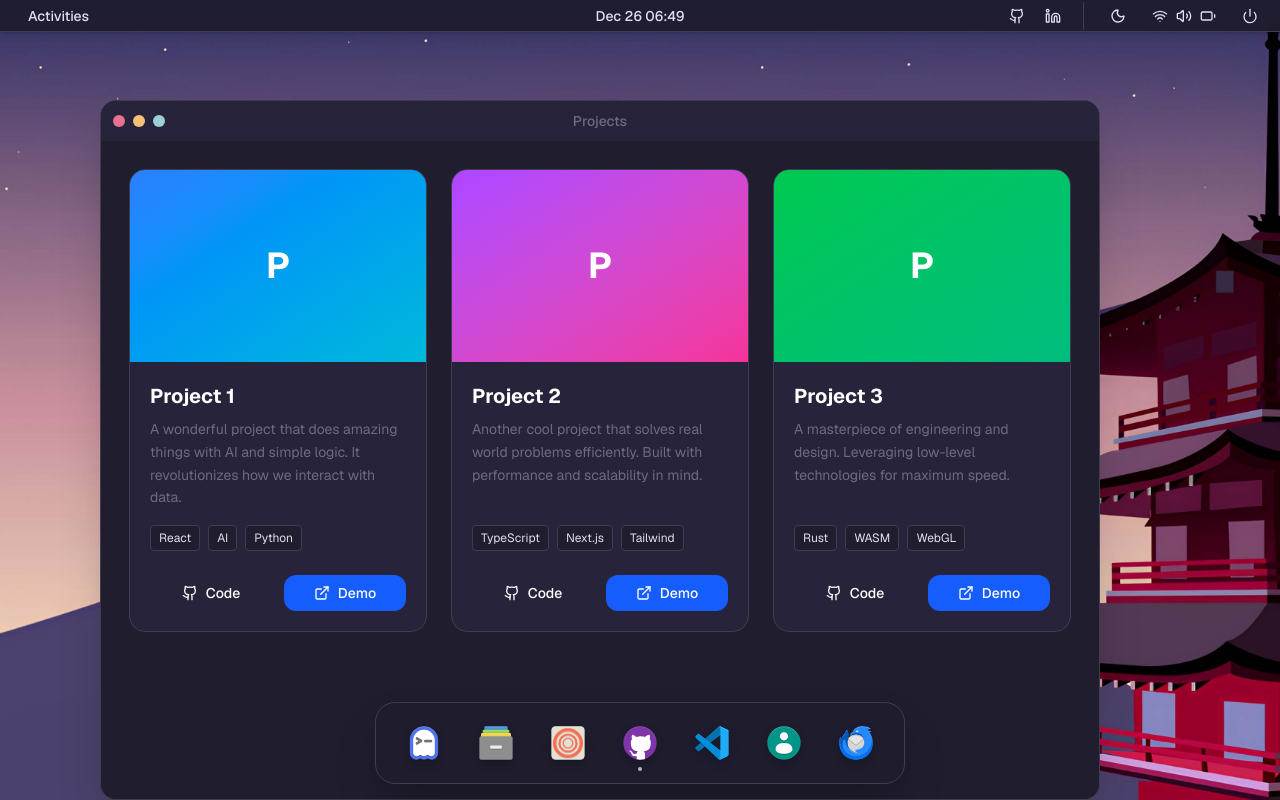
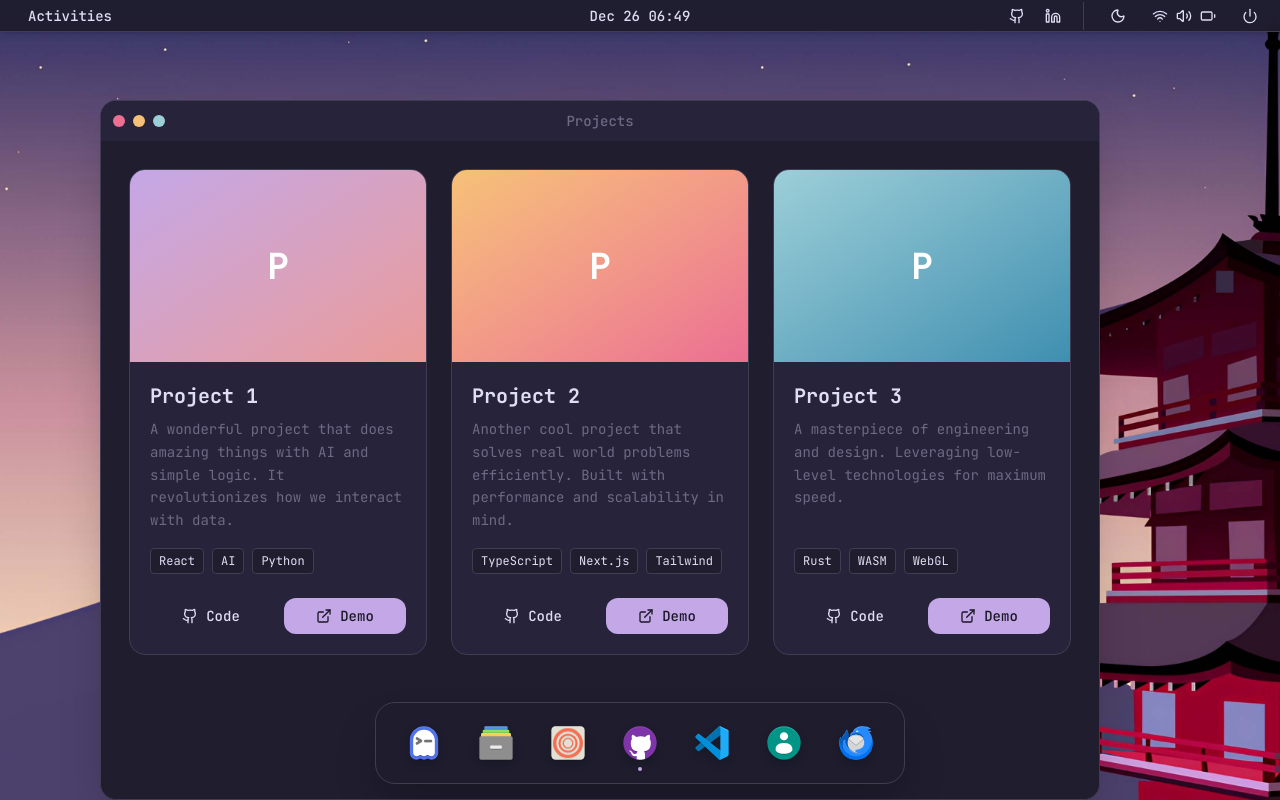
Before and after one commit to Hetav21/portfolio, a Next.js app: page / in a window 1280 px wide. Both pictures are taken after a click on the button "Projects". Built offline with nearby package versions, Linux system fonts and the light colour scheme.

Commit message:
minor changes

```diff
--- a/src/app/globals.css
+++ b/src/app/globals.css
@@ -6,8 +6,8 @@
 @theme inline {
   --color-background: var(--background);
   --color-foreground: var(--foreground);
-  --font-sans: var(--font-geist-sans);
-  --font-mono: var(--font-geist-mono);
+  --font-sans: var(--font-jetbrains-mono);
+  --font-mono: var(--font-jetbrains-mono);
   --color-sidebar-ring: var(--sidebar-ring);
   --color-sidebar-border: var(--sidebar-border);
   --color-sidebar-accent-foreground: var(--sidebar-accent-foreground);
@@ -80,8 +80,8 @@
   /* Rose Pine Accent Colors */
   --love: #eb6f92;
   --gold: #f6c177;
-  --rose: #ebbcba;
-  --pine: #31748f;
+  --rose: #ea9a97;
+  --pine: #3e8fb0;
   --foam: #9ccfd8;
   --iris: #c4a7e7;
 
--- a/src/app/layout.tsx
+++ b/src/app/layout.tsx
@@ -1,21 +1,16 @@
 import type { Metadata } from "next";
-import { Geist, Geist_Mono } from "next/font/google";
+import { JetBrains_Mono } from "next/font/google";
 import "./globals.css";
 import { ThemeProvider } from "@/components/ThemeProvider";
 
-const geistSans = Geist({
-  variable: "--font-geist-sans",
-  subsets: ["latin"],
-});
-
-const geistMono = Geist_Mono({
-  variable: "--font-geist-mono",
+const jetbrainsMono = JetBrains_Mono({
+  variable: "--font-jetbrains-mono",
   subsets: ["latin"],
 });
 
 export const metadata: Metadata = {
-  title: "Hetav Shah | AI Engineer",
-  description: "NixOS-themed portfolio of Hetav Shah, AI Engineer",
+  title: "Hetav Shah | Software Developer",
+  description: "NixOS-themed portfolio of Hetav Shah, Software Developer",
 };
 
 export default function RootLayout({
@@ -26,7 +21,7 @@ export default function RootLayout({
   return (
     <html lang="en" suppressHydrationWarning>
       <body
-        className={`${geistSans.variable} ${geistMono.variable} antialiased`}
+        className={`${jetbrainsMono.variable} antialiased font-mono`}
       >
         <ThemeProvider>
           {children}
--- a/src/app/page.tsx
+++ b/src/app/page.tsx
@@ -14,6 +14,7 @@ export default function Home() {
   const [forceDesktop, setForceDesktop] = useState(false);
 
   useEffect(() => {
+    // eslint-disable-next-line react-hooks/set-state-in-effect
     setIsMounted(true);
     const checkMobile = () => {
       setIsMobile(window.innerWidth < 1024);
--- a/src/components/apps/AboutMe.tsx
+++ b/src/components/apps/AboutMe.tsx
@@ -19,7 +19,7 @@ export default function AboutMe() {
                 />
             </div>
             <h1 className="text-2xl font-bold mb-1">Hetav Shah</h1>
-            <p className="text-muted-foreground">AI Engineer</p>
+            <p className="text-muted-foreground">Software Developer</p>
         </div>
 
         <div className="w-full max-w-md space-y-6">
--- a/src/components/apps/Files.tsx
+++ b/src/components/apps/Files.tsx
@@ -1,6 +1,6 @@
 "use client";
 
-import React, { useState, useEffect } from 'react';
+import React, { useState, useMemo } from 'react';
 import { Folder, FileText, ChevronRight, LayoutGrid, List as ListIcon, ArrowLeft, Search, Home } from 'lucide-react';
 import { listDirectory } from '@/lib/filesystem';
 import { useSystemStore } from '@/lib/store';
@@ -10,18 +10,14 @@ import { cn } from '@/lib/utils';
 export default function Files() {
   const [currentPath, setCurrentPath] = useState('/home/hetav');
   const [viewMode, setViewMode] = useState<'grid' | 'list'>('grid');
-  const [files, setFiles] = useState<FileSystemNode[]>([]);
+
+  const files = useMemo(() => {
+      const contents = listDirectory(currentPath);
+      return contents || [];
+  }, [currentPath]);
+
   const openWindow = useSystemStore((state) => state.openWindow);
   const setEditorContent = useSystemStore((state) => state.setEditorContent);
-
-  useEffect(() => {
-    const contents = listDirectory(currentPath);
-    if (contents) {
-      setFiles(contents);
-    } else {
-        setFiles([]);
-    }
-  }, [currentPath]);
 
   const handleNavigate = (path: string) => {
     setCurrentPath(path);
--- a/src/components/apps/Projects.tsx
+++ b/src/components/apps/Projects.tsx
@@ -9,19 +9,19 @@ export default function Projects() {
         title: "Project 1",
         description: "A wonderful project that does amazing things with AI and simple logic. It revolutionizes how we interact with data.",
         tags: ["React", "AI", "Python"],
-        color: "from-blue-500 to-cyan-500"
+        color: "from-primary to-rose"
     },
     {
         title: "Project 2",
         description: "Another cool project that solves real world problems efficiently. Built with performance and scalability in mind.",
         tags: ["TypeScript", "Next.js", "Tailwind"],
-        color: "from-purple-500 to-pink-500"
+        color: "from-gold to-love"
     },
     {
         title: "Project 3",
         description: "A masterpiece of engineering and design. Leveraging low-level technologies for maximum speed.",
         tags: ["Rust", "WASM", "WebGL"],
-        color: "from-green-500 to-emerald-500"
+        color: "from-foam to-pine"
     }
   ];
 
@@ -36,7 +36,7 @@ export default function Projects() {
                     </span>
                 </div>
                 <div className="p-5 flex-1 flex flex-col">
-                    <h3 className="text-xl font-bold mb-2 text-white">{project.title}</h3>
+                    <h3 className="text-xl font-bold mb-2 text-foreground">{project.title}</h3>
                     <p className="text-muted-foreground text-sm mb-4 flex-1 leading-relaxed">
                         {project.description}
                     </p>
@@ -50,11 +50,11 @@ export default function Projects() {
                     </div>
 
                     <div className="flex items-center gap-3 mt-auto">
-                        <button className="flex-1 flex items-center justify-center gap-2 bg-muted hover:bg-muted text-white py-2 rounded-lg transition-colors text-sm font-medium">
+                        <button className="flex-1 flex items-center justify-center gap-2 bg-muted hover:bg-muted/80 text-foreground py-2 rounded-lg transition-colors text-sm font-medium">
                             <Github size={16} />
                             Code
                         </button>
-                         <button className="flex-1 flex items-center justify-center gap-2 bg-blue-600 hover:bg-blue-700 text-white py-2 rounded-lg transition-colors text-sm font-medium">
+                         <button className="flex-1 flex items-center justify-center gap-2 bg-primary hover:bg-primary/90 text-primary-foreground py-2 rounded-lg transition-colors text-sm font-medium">
                             <ExternalLink size={16} />
                             Demo
                         </button>
--- a/src/components/apps/Terminal.tsx
+++ b/src/components/apps/Terminal.tsx
@@ -284,11 +284,6 @@ function TerminalInstance({ theme }: { theme: 'dark' | 'light' }) {
 
 export default function TerminalApp() {
   const theme = useSystemStore((state) => state.theme);
-  const [key, setKey] = useState(0);
 
-  useEffect(() => {
-    setKey(prev => prev + 1);
-  }, [theme]);
-
-  return <TerminalInstance key={key} theme={theme} />;
+  return <TerminalInstance key={theme} theme={theme} />;
 }
--- a/src/components/mobile/MobileFallback.tsx
+++ b/src/components/mobile/MobileFallback.tsx
@@ -17,7 +17,7 @@ export const MobileFallback: React.FC<MobileFallbackProps> = ({ onContinue }) =>
       </div>
 
       <h1 className="mb-2 text-4xl font-bold tracking-tight text-foreground">Hetav Shah</h1>
-      <h2 className="mb-6 text-xl text-primary">AI Engineer</h2>
+      <h2 className="mb-6 text-xl text-primary">Software Developer</h2>
 
       <p className="mb-8 max-w-md text-muted-foreground">
         This experience is designed for desktop browsers to fully showcase the NixOS GNOME environment.
--- a/src/lib/commands.ts
+++ b/src/lib/commands.ts
@@ -22,7 +22,7 @@ const FASTFETCH_OUTPUT = `
          \x1b[38;2;196;167;231m▟███▛               ▜▛ ▟███▛\x1b[0m         \x1b[1;38;2;87;82;121mTerminal:\x1b[0m Ghostty
 \x1b[38;2;196;167;231m▟███████████▛                  ▟██████████▙\x1b[0m   \x1b[1;38;2;87;82;121mDE:\x1b[0m GNOME (Web Edition)
 \x1b[38;2;196;167;231m▜██████████▛                  ▟███████████▛\x1b[0m   \x1b[1;38;2;87;82;121mTheme:\x1b[0m Rosé Pine
-      \x1b[38;2;196;167;231m▟███▛ ▟▙               ▟███▛\x1b[0m            \x1b[1;38;2;87;82;121mRole:\x1b[0m AI Engineer
+      \x1b[38;2;196;167;231m▟███▛ ▟▙               ▟███▛\x1b[0m            \x1b[1;38;2;87;82;121mRole:\x1b[0m Software Developer
      \x1b[38;2;196;167;231m▟███▛ ▟██▙             ▟███▛\x1b[0m             \x1b[1;38;2;87;82;121mContact:\x1b[0m github.com/Hetav21
     \x1b[38;2;196;167;231m▟███▛  ▜███▙           ▝▀▀▀▀\x1b[0m
     \x1b[38;2;196;167;231m▜██▛    ▜███▙ ▜██████████████████▛\x1b[0m
--- a/src/lib/filesystem.ts
+++ b/src/lib/filesystem.ts
@@ -59,7 +59,7 @@ const fileSystem: FileSystemNode = {
                 {
                   name: 'resume.txt',
                   type: 'file',
-                  content: 'Hetav Shah\nAI Engineer\n\nSkills: TypeScript, Python, Nix, Docker'
+                  content: 'Hetav Shah\nSoftware Developer\n\nSkills: TypeScript, Python, Nix, Docker'
                 }
               ]
             },
@@ -70,7 +70,7 @@ const fileSystem: FileSystemNode = {
                 {
                   name: 'about.txt',
                   type: 'file',
-                  content: 'Name: Hetav Shah\nRole: AI Engineer\nGitHub: github.com/Hetav21'
+                  content: 'Name: Hetav Shah\nRole: Software Developer\nGitHub: github.com/Hetav21'
                 }
               ]
             }
```
